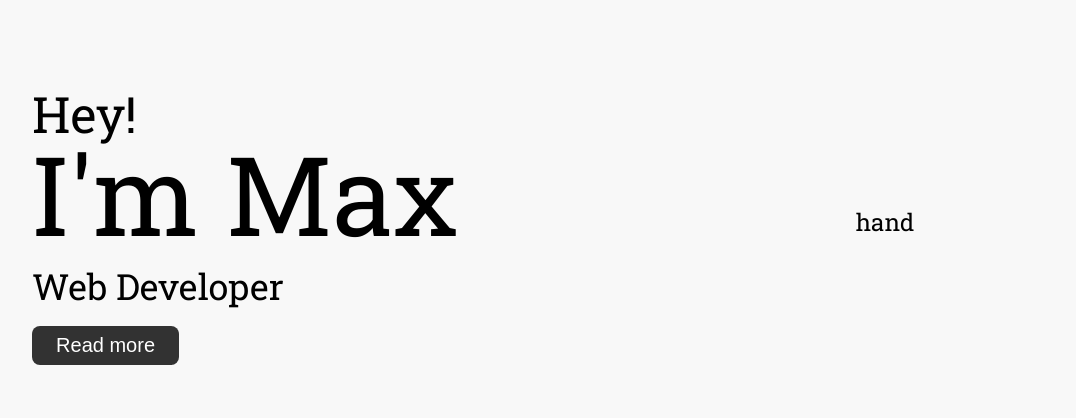
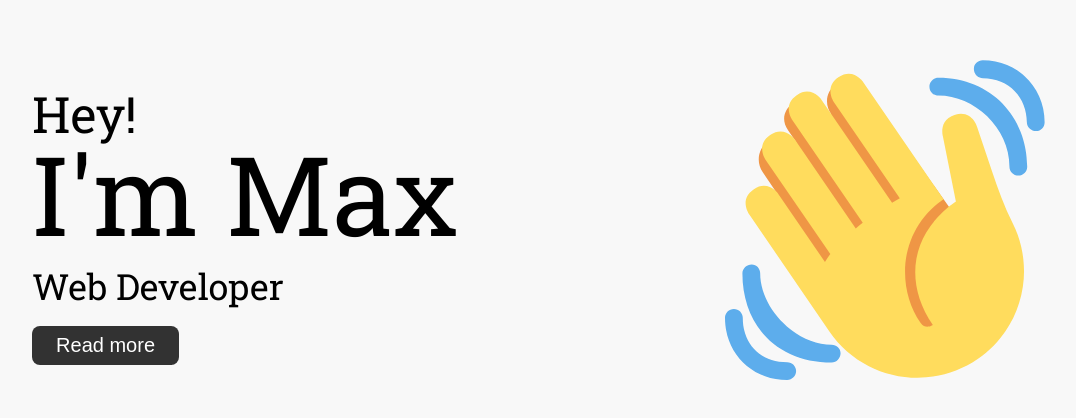
Before and after one commit to FoseFx/Homepage2020, a Vue app: page / in a window 1280 px wide. Shown: the part 178-596 px from the top of the page, without its empty margins (83-1159 px from the left). Built offline with nearby package versions, Linux system fonts and the light colour scheme.

Commit message:
Adds Hand emoji

```diff
--- a/src/components/Hand.vue
+++ b/src/components/Hand.vue
@@ -1,5 +1,27 @@
 <template>
-  <h1>hand</h1>
+  <div role="figure" aria-label="Animated waving hand emoji" id="hand">
+    <svg xmlns="http://www.w3.org/2000/svg" viewBox="0 0 36 36">
+      <path
+        fill="#EF9645"
+        d="M4.861 9.147c.94-.657 2.357-.531 3.201.166l-.968-1.407c-.779-1.111-.5-2.313.612-3.093 1.112-.777 4.263 1.312 4.263 1.312-.786-1.122-.639-2.544.483-3.331 1.122-.784 2.67-.513 3.456.611l10.42 14.72L25 31l-11.083-4.042L4.25 12.625c-.793-1.129-.519-2.686.611-3.478z"
+      />
+      <path
+        fill="#FFDC5D"
+        d="M2.695 17.336s-1.132-1.65.519-2.781c1.649-1.131 2.78.518 2.78.518l5.251 7.658c.181-.302.379-.6.6-.894L4.557 11.21s-1.131-1.649.519-2.78c1.649-1.131 2.78.518 2.78.518l6.855 9.997c.255-.208.516-.417.785-.622L7.549 6.732s-1.131-1.649.519-2.78c1.649-1.131 2.78.518 2.78.518l7.947 11.589c.292-.179.581-.334.871-.498L12.238 4.729s-1.131-1.649.518-2.78c1.649-1.131 2.78.518 2.78.518l7.854 11.454 1.194 1.742c-4.948 3.394-5.419 9.779-2.592 13.902.565.825 1.39.26 1.39.26-3.393-4.949-2.357-10.51 2.592-13.903L24.515 8.62s-.545-1.924 1.378-2.47c1.924-.545 2.47 1.379 2.47 1.379l1.685 5.004c.668 1.984 1.379 3.961 2.32 5.831 2.657 5.28 1.07 11.842-3.94 15.279-5.465 3.747-12.936 2.354-16.684-3.11L2.695 17.336z"
+      />
+      <g fill="#5DADEC">
+        <path
+          d="M12 32.042C8 32.042 3.958 28 3.958 24c0-.553-.405-1-.958-1s-1.042.447-1.042 1C1.958 30 6 34.042 12 34.042c.553 0 1-.489 1-1.042s-.447-.958-1-.958z"
+        />
+        <path
+          d="M7 34c-3 0-5-2-5-5 0-.553-.447-1-1-1s-1 .447-1 1c0 4 3 7 7 7 .553 0 1-.447 1-1s-.447-1-1-1zM24 2c-.552 0-1 .448-1 1s.448 1 1 1c4 0 8 3.589 8 8 0 .552.448 1 1 1s1-.448 1-1c0-5.514-4-10-10-10z"
+        />
+        <path
+          d="M29 .042c-.552 0-1 .406-1 .958s.448 1.042 1 1.042c3 0 4.958 2.225 4.958 4.958 0 .552.489 1 1.042 1s.958-.448.958-1C35.958 3.163 33 .042 29 .042z"
+        />
+      </g>
+    </svg>
+  </div>
 </template>
 
 <script lang="ts">
@@ -9,4 +31,12 @@ import { Component, Vue } from "vue-property-decorator";
 export default class Hand extends Vue {}
 </script>
 
-<style lang="scss" scoped></style>
+<style lang="scss" scoped>
+#hand {
+  width: 25vw;
+
+  @media (max-width: 730px) {
+    width: 50vw;
+  }
+}
+</style>
```
